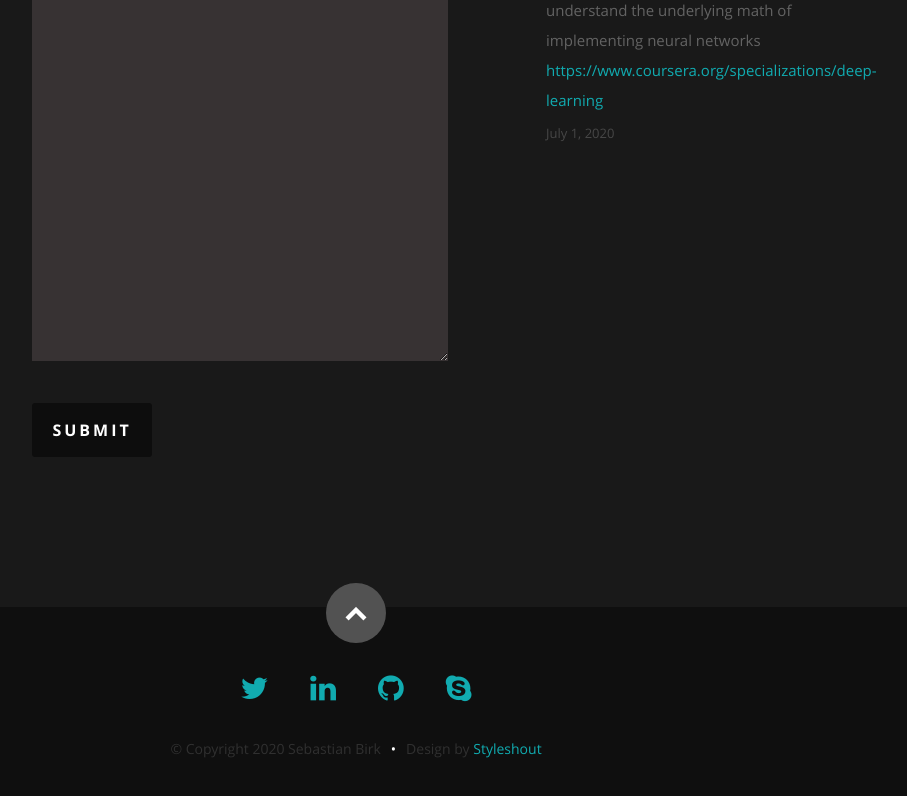
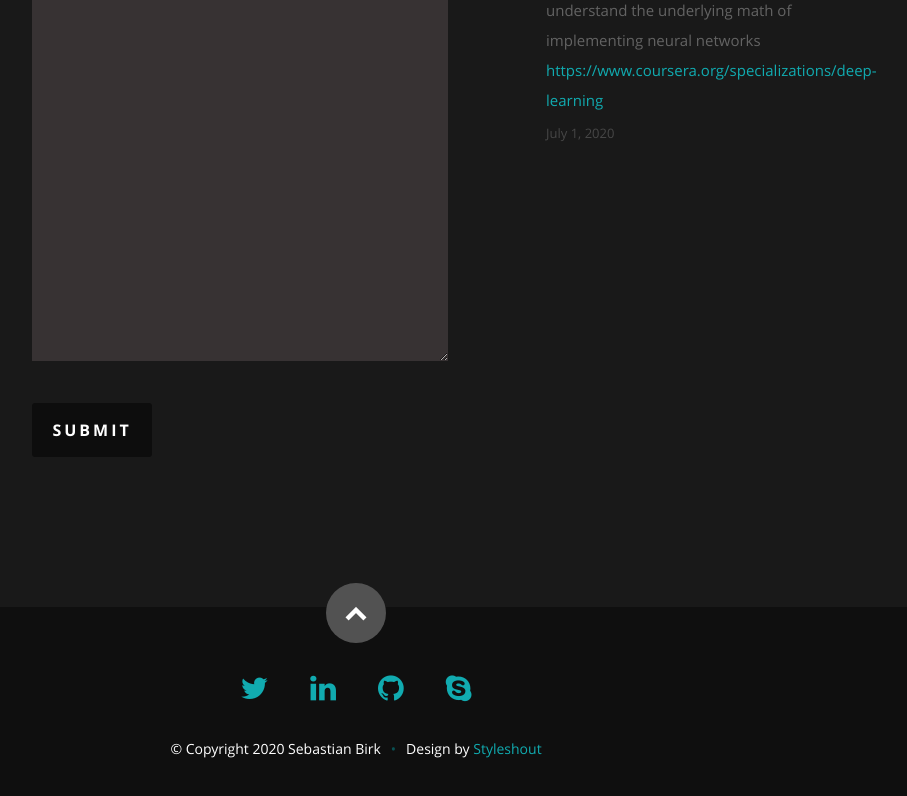
Before and after one commit to sebastianbirk/sbirk-portfolio-website, a React (Create React App) app: page / in a window 1280 px wide. Shown: the part 5492-6288 px from the top of the page, without its empty margins (284-1191 px from the left). Built offline with nearby package versions, Linux system fonts and the light colour scheme.

Commit message:
Change color of copyright

```diff
--- a/public/css/layout.css
+++ b/public/css/layout.css
@@ -947,6 +947,7 @@ footer a:hover, footer a:focus { color: #fff; }
 footer .copyright {
     margin: 0;
     padding: 0;
+    color: #fff
  }
 footer .copyright li {
     display: inline-block;
@@ -961,7 +962,7 @@ footer .copyright li:before {
     content: "\2022";
     padding-left: 10px;
     padding-right: 10px;
-    color: #fff;
+    color: #095153;
 }
 footer .copyright  li:first-child:before {
     display: none;
```
